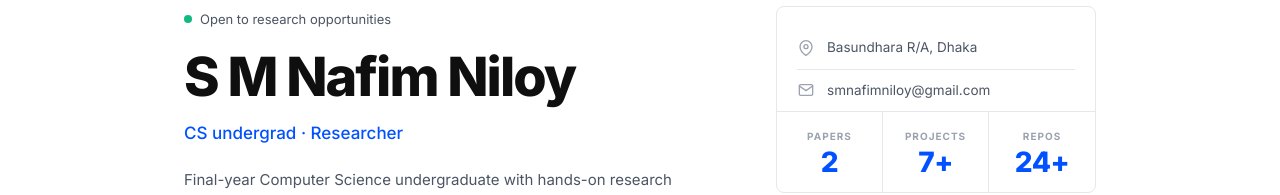
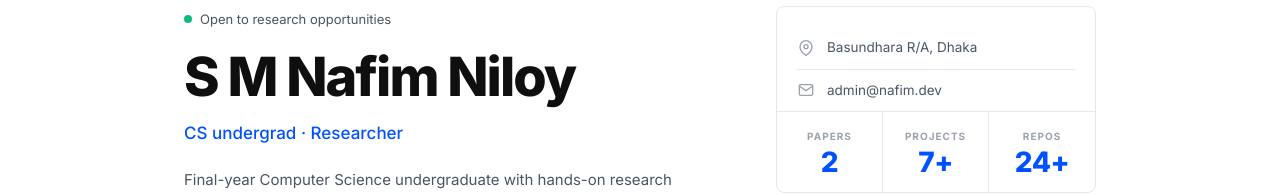
Before and after one commit to smnafimniloy/NafimPortfolio, a React (Vite) app: page / in a window 1280 px wide. Shown: the part 127-322 px from the top of the page. Built offline with nearby package versions, Linux system fonts and the light colour scheme; no server answers.

Commit message:
added valid mail

```diff
--- a/src/data.js
+++ b/src/data.js
@@ -3,7 +3,7 @@ export const data = {
   subtitle: "CS undergrad · Researcher",
   bio: "Final-year Computer Science undergraduate with hands-on research in heterogeneous graph neural networks, medical imaging, and Bengali NLP. Experienced in end-to-end ML pipelines, cross-cohort evaluation, and reproducible experimentation.",
   location: "Basundhara R/A, Dhaka",
-  email: "smnafimniloy@gmail.com",
+  email: "admin@nafim.dev",
   papers: 2,
   projectCount: "7+",
   repoCount: 24,
```
